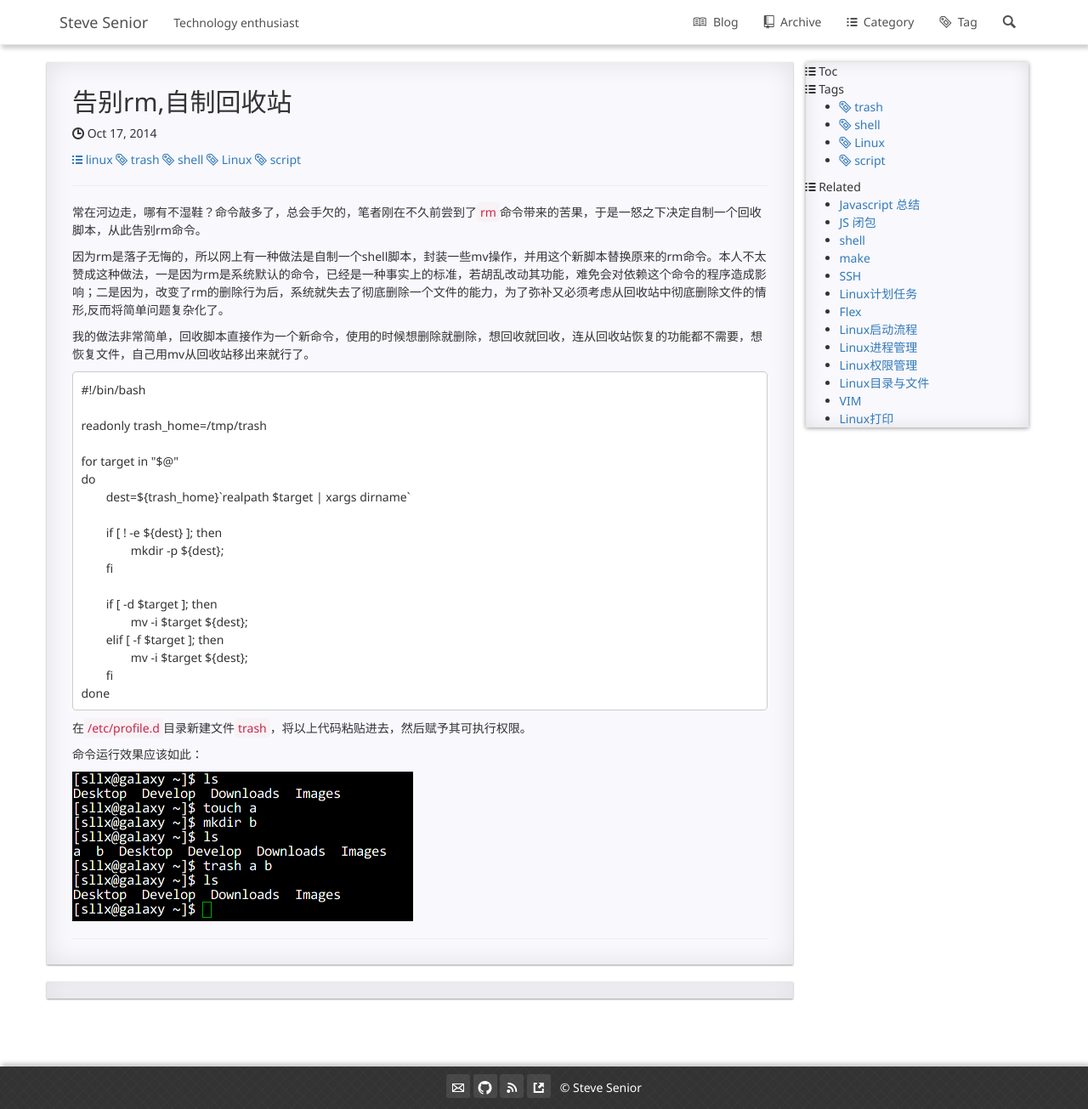
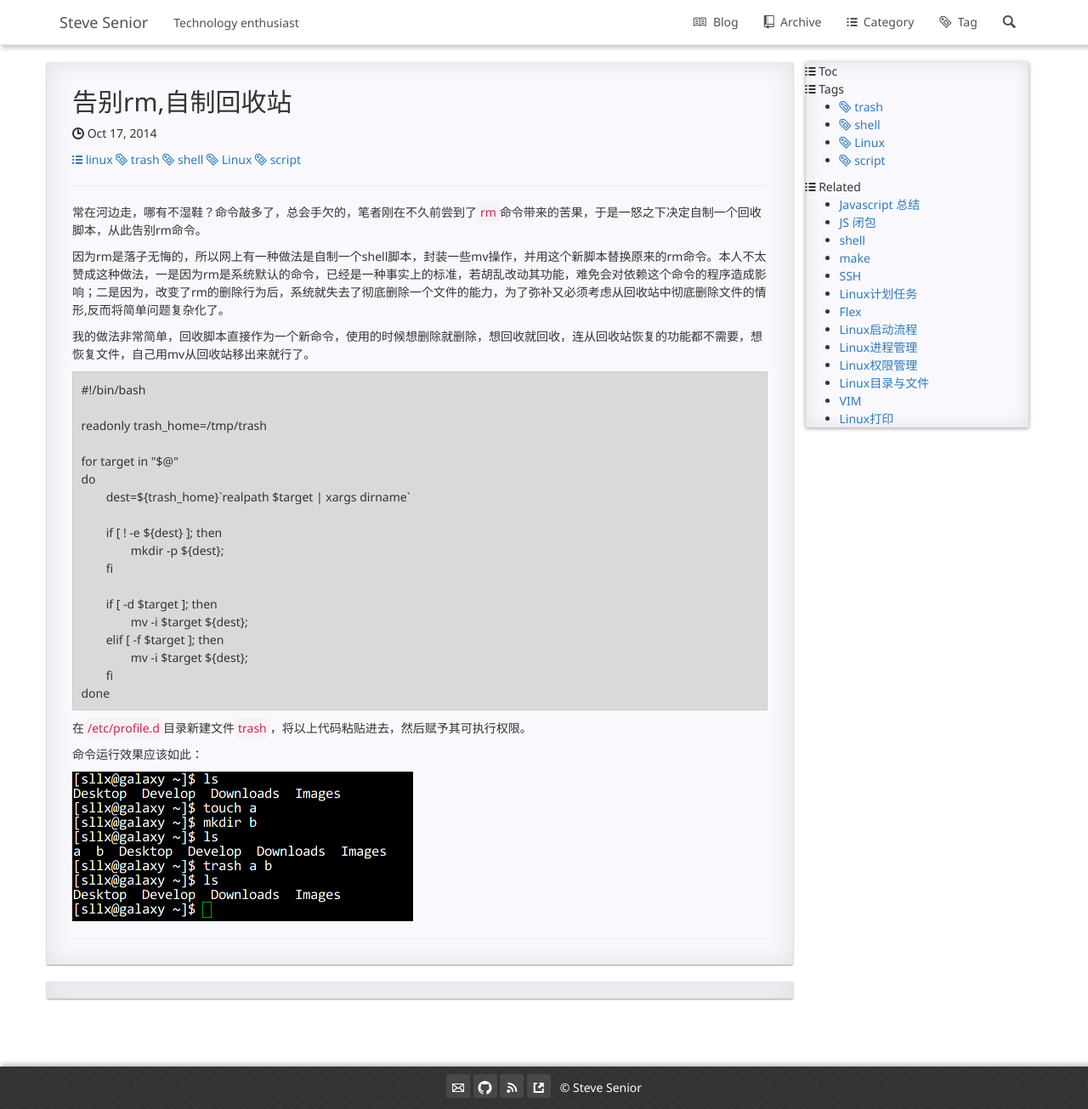
Before and after one commit to ssenior45/ssenior45.github.io, a Jekyll site: the page built from _posts/2014-10-17-shell-trash.md, in a window 1280 px wide. Shown: the whole page at 85% size. Built offline with Jekyll 4.4.1, drawn with Linux system fonts in a browser that asks for light colours; nearby versions of some CDN libraries; Markdown is read by kramdown in place of the engine named in the settings; comment, search, counter and statistics services are not loaded.

Commit message:
Updated syntax.css

```diff
--- a/static/css/syntax.css
+++ b/static/css/syntax.css
@@ -1,4 +1,4 @@
-.highlight  { background: #ffffff; }
+.highlight  { background: #ffffff; background-color: #d9d9d9}
 .highlight .c { color: #999988; font-style: italic } /* Comment */
 .highlight .err { color: #a61717; background-color: #e3d2d2 } /* Error */
 .highlight .k { font-weight: bold } /* Keyword */
```
